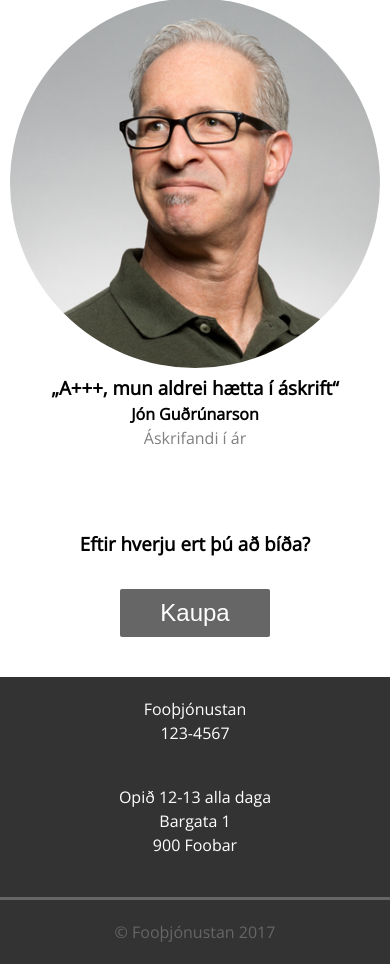
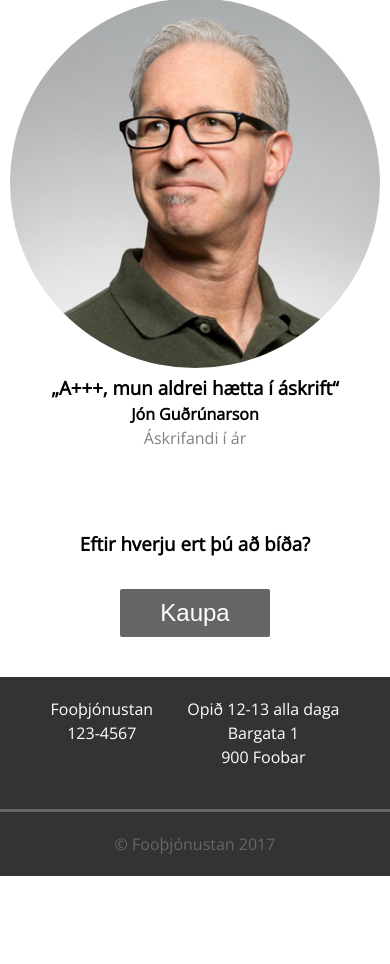
Before and after one commit to siggioa/vef17-stort1-soa17, a plain HTML site: page index.html in a window 390 px wide. Shown: the part 2619-3583 px from the top of the page. After the commit the page ends 3495 px from the top, so only its background shows below. Drawn offline with nearby package versions, Linux system fonts and the light colour scheme.

Commit message:
Lagaði footer aðeins

```diff
--- a/styles.css
+++ b/styles.css
@@ -142,6 +142,7 @@ a {
 }
 
 footer {
+	display: block;
 	padding-top: 20px;
 	color: white;
 	text-align: center;
@@ -149,19 +150,32 @@ footer {
 }
 
 .footerLeft {
+	vertical-align: top;
 	display: inline-block;
-	max-width: 200px;
-	margin-left: 50px;
 	margin-right: 50px;
 	padding-bottom: 40px;
 }
 
 .footerRight {
+	vertical-align: top;
 	display: inline-block;
-	max-width: 200px;
 	margin-left: 50px;
-	margin-right: 50px;
 	padding-bottom: 40px;
+}
+
+@media (max-width: 400px) {
+    .footerLeft {
+		margin-right: 15px; }
+		.footerRight {
+		margin-left: 15px; }
+}
+@media (max-width: 310px) {
+    .footerLeft {
+		margin-right: 0;
+		width: 100%;}
+		.footerRight {
+		margin-left: 0;
+		width: 100%; }
 }
 
 .footerBot {
```
